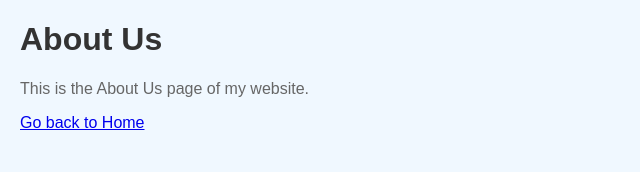
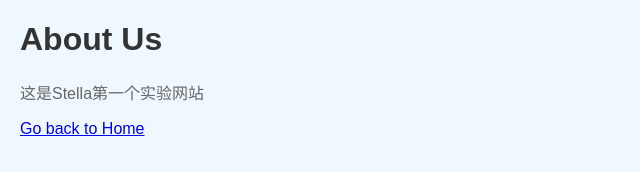
Before and after one commit to starfay/W, a plain HTML site: page about.html in a window 1280 px wide. Shown: the whole page, without its empty margins (0-640 px from the left). Drawn offline with Linux system fonts and the light colour scheme.

Commit message:
Update about.html

```diff
--- a/about.html
+++ b/about.html
@@ -8,7 +8,7 @@
 </head>
 <body>
     <h1>About Us</h1>
-    <p>This is the About Us page of my website.</p>
+    <p>这是Stella第一个实验网站</p>
     <a href="/W/">Go back to Home</a>
 </body>
 </html>
```
